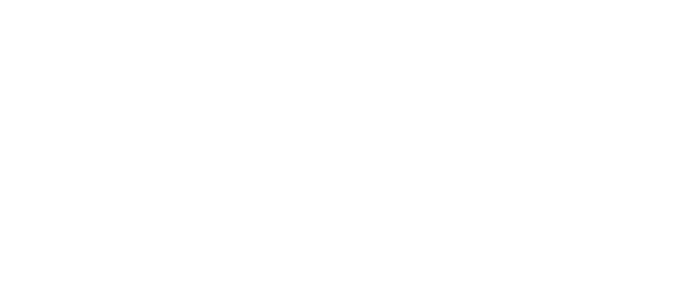
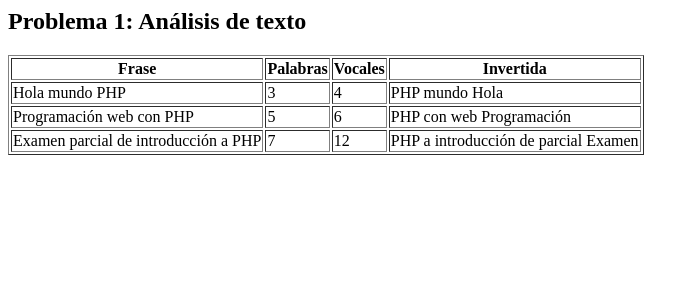
Before and after one commit to DanielAlman01/DESARROLLO_VII_DANIEL_ALMANZA, a PHP site: page /PARCIALES/PARCIAL_1/utilidades_texto.php in a window 1280 px wide. Before the commit the part shown is empty. Shown: the top 300 px of the page, without its empty margins (0-699 px from the left). Run offline with PHP 8.4, Linux system fonts and the light colour scheme.

Commit message:
Funciones princiales de Utilidades_texto

```diff
--- a/PARCIALES/PARCIAL_1/utilidades_texto.php
+++ b/PARCIALES/PARCIAL_1/utilidades_texto.php
@@ -1,3 +1,27 @@
+
 <?php
+$frases = [
+    "Hola mundo PHP",
+    "Programación web con PHP",
+    "Examen parcial de introducción a PHP"
+];
 
+echo "<h2>Problema 1: Análisis de texto</h2>";
+echo "<table border='1'><tr><th>Frase</th><th>Palabras</th><th>Vocales</th><th>Invertida</th></tr>";
+
+foreach ($frases as $frase) {
+    // Contar palabras
+    $palabras = str_word_count($frase);
+
+    // Contar vocales
+    $vocales = preg_match_all('/[aeiouAEIOU]/i', $frase);
+
+    // Invertir palabras
+    $palabras_array = explode(' ', $frase);
+    $invertida = implode(' ', array_reverse($palabras_array));
+
+    echo "<tr><td>$frase</td><td>$palabras</td><td>$vocales</td><td>$invertida</td></tr>";
+}
+
+echo "</table>";
 ?>
```
